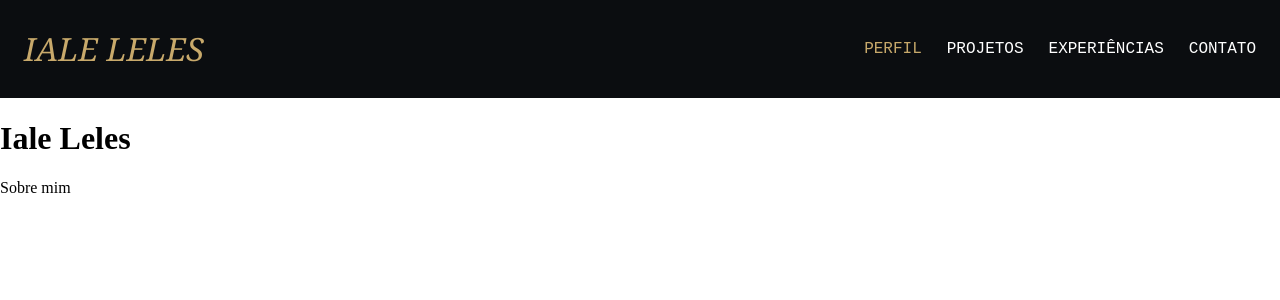
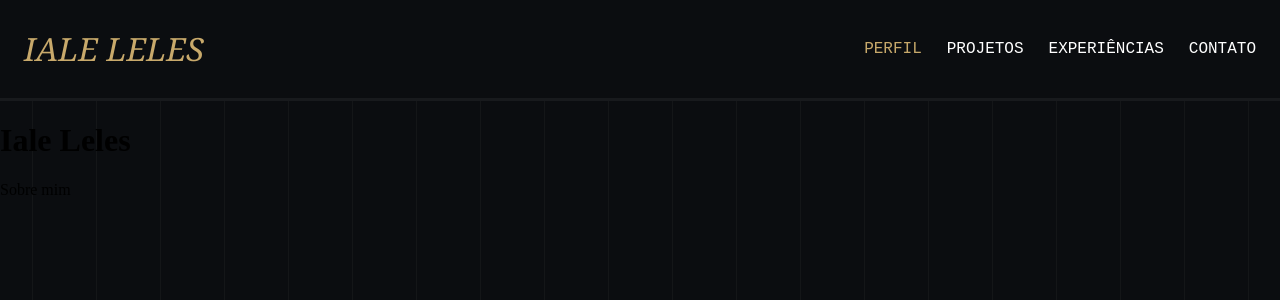
Before and after one commit to ialeleles/portifolioIale, a React (Vite) app in the folder portifolioIale/: page / in a window 1280 px wide. Shown: the top 300 px of the page. Built offline with nearby package versions, Linux system fonts and the light colour scheme.

Commit message:
feat: adiciona background estilizado

```diff
--- a/portifolioIale/src/index.css
+++ b/portifolioIale/src/index.css
@@ -1,6 +1,10 @@
 body {
     margin: 0px;
     padding: 0px;
+    background-color: var(--fundo);
+    background-size: 64px 100%;
+    background-image: linear-gradient(to right, rgba(255, 255, 255, 0.035) 1px, transparent 1px);
+    background-position: center;
 }
 
 :root {
@@ -16,7 +20,7 @@ body {
     padding: 6px 24px;
     box-sizing: content-box;
     background-color: var(--fundo);
-    border-bottom: 1px solid white;
+    border-bottom: 3px solid rgba(255, 255, 255, 0.055);
 }
 
 .titulo {
```
